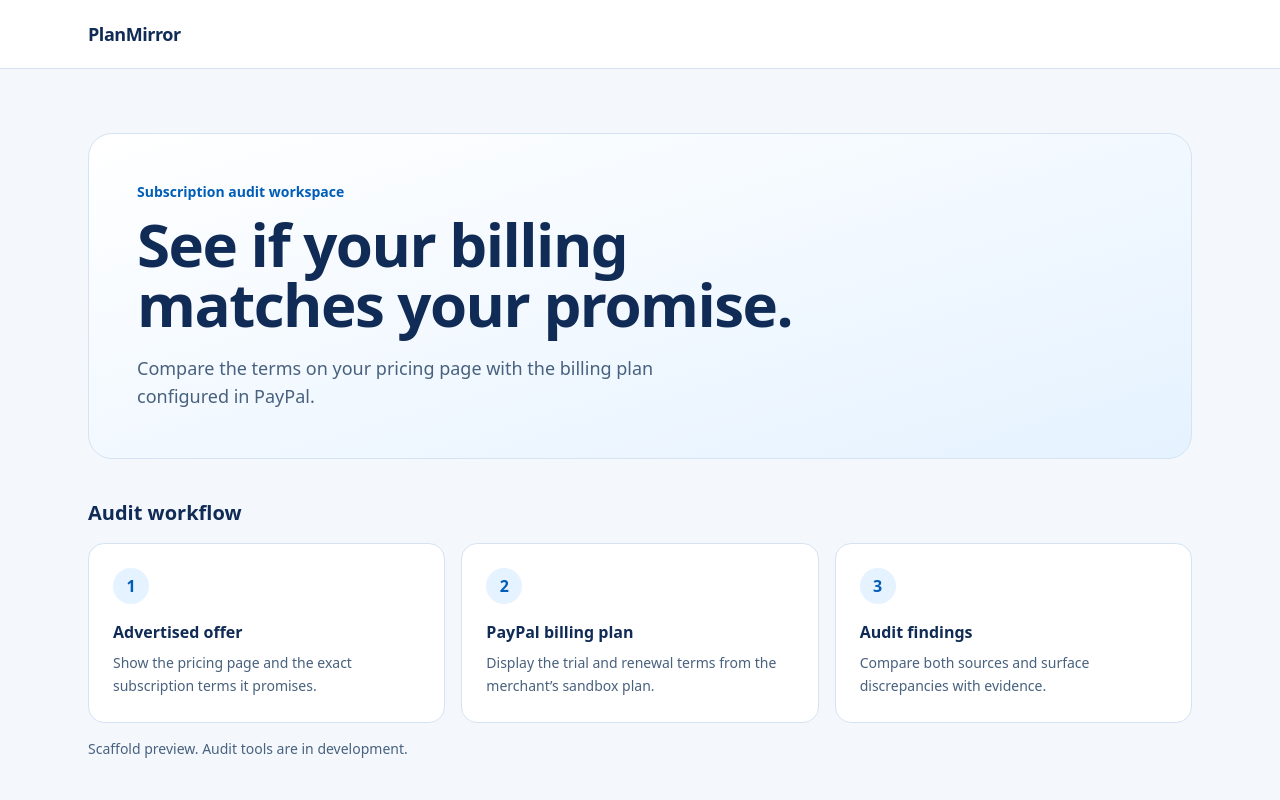
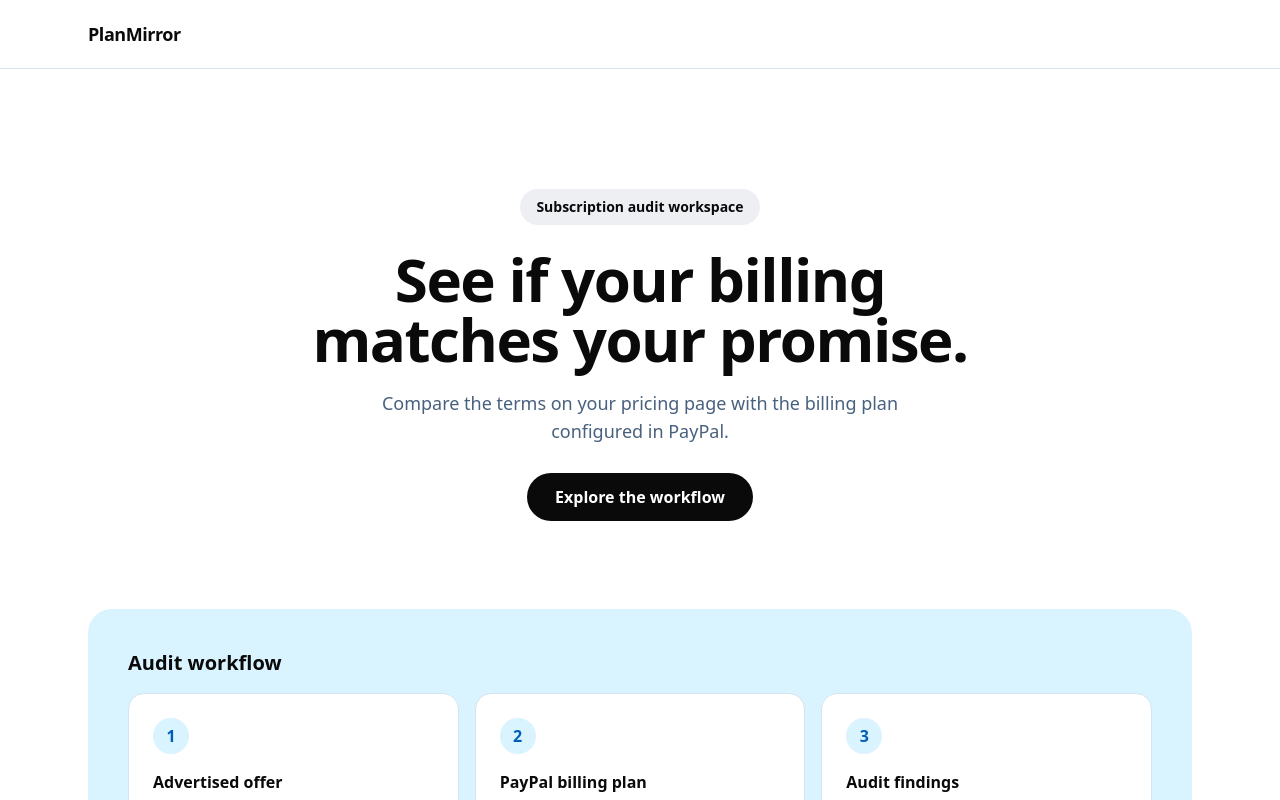
Before and after one commit to HozaifAwan/PlanMirror, a Next.js app: page / in a window 1280 px wide. Shown: the top 800 px of the page. Built offline with nearby package versions, Linux system fonts and the light colour scheme.

Commit message:
Refine scaffold with PayPal-inspired visual styling

```diff
--- a/app/globals.css
+++ b/app/globals.css
@@ -6,10 +6,10 @@ body {
 }
 
 @theme {
-  --color-canvas: #f4f8fd;
-  --color-ink: #102b55;
+  --color-canvas: #edeff3;
+  --color-ink: #0a0a0a;
   --color-accent: #005eb8;
   --color-muted: #48617e;
   --color-line: #d5e3f2;
-  --color-wash: #e5f2ff;
+  --color-wash: #d9f3ff;
 }
--- a/app/page.tsx
+++ b/app/page.tsx
@@ -6,22 +6,25 @@ const auditSteps = [
 
 export default function Home() {
   return (
-    <main className="min-h-screen bg-canvas text-ink">
+    <main className="min-h-screen bg-white text-ink">
       <header className="border-b border-line bg-white">
         <div className="mx-auto max-w-6xl px-6 py-5 text-lg font-bold tracking-tight">PlanMirror</div>
       </header>
       <div className="mx-auto max-w-6xl px-6 py-12 sm:py-16">
-        <section className="rounded-3xl border border-line bg-linear-to-br from-white to-wash p-7 sm:p-12">
-          <p className="text-sm font-semibold text-accent">Subscription audit workspace</p>
-          <h1 className="mt-3 max-w-2xl text-4xl font-bold tracking-tight sm:text-6xl">
+        <section className="px-2 py-8 text-center sm:py-14">
+          <p className="inline-block rounded-full bg-canvas px-4 py-2 text-sm font-semibold text-ink">Subscription audit workspace</p>
+          <h1 className="mx-auto mt-6 max-w-3xl text-balance text-4xl font-extrabold tracking-tight sm:text-6xl">
             See if your billing matches your promise.
           </h1>
-          <p className="mt-5 max-w-xl text-lg text-muted">
+          <p className="mx-auto mt-5 max-w-xl text-lg text-muted">
             Compare the terms on your pricing page with the billing plan configured in PayPal.
           </p>
+          <a href="#workflow" className="mt-7 inline-flex rounded-full bg-ink px-7 py-3 font-semibold text-white hover:bg-accent focus-visible:outline-2 focus-visible:outline-offset-4 focus-visible:outline-accent">
+            Explore the workflow
+          </a>
         </section>
         {/* Crystalline owns the audit screens. Coordinate the findings slot with Sebastian. */}
-        <section className="mt-10" aria-labelledby="workflow">
+        <section className="mt-8 rounded-3xl bg-wash p-6 sm:p-10" aria-labelledby="workflow">
           <h2 id="workflow" className="text-xl font-semibold">Audit workflow</h2>
           <ol className="mt-4 grid gap-4 md:grid-cols-3">
             {auditSteps.map(({ title, detail }, index) => (
```
